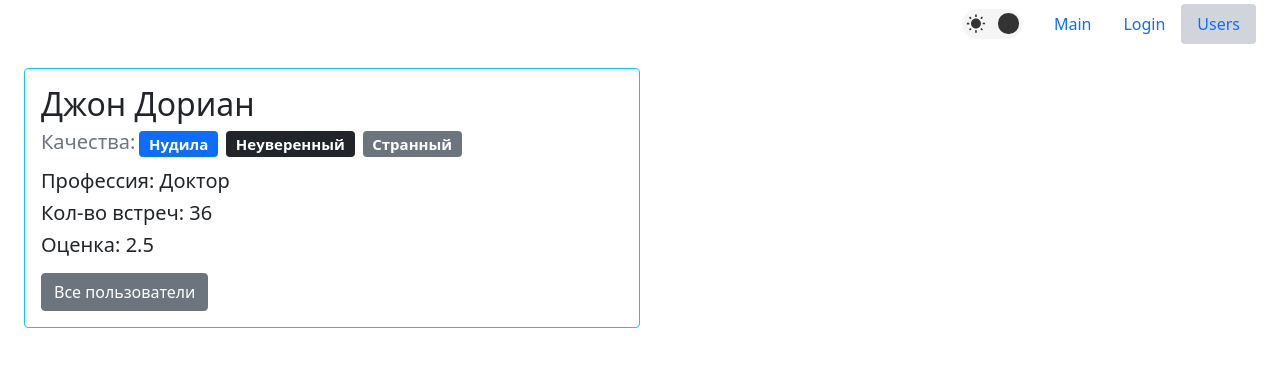
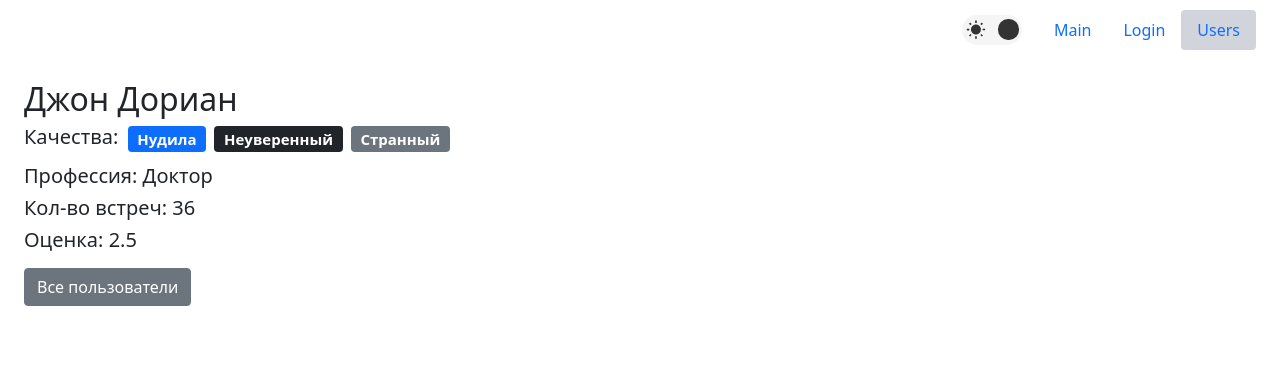
Before and after one commit to egolegegit/2_Frontend_lesson_2_1, a React (Create React App) app: page /users/67rdca3eeb7f6fgeed471815 in a window 1280 px wide. Shown: the top 366 px of the page. Built offline with nearby package versions, Linux system fonts and the light colour scheme; what @tailwindcss/typography would draw is missing.

Commit message:
fix styles for dak theme

```diff
--- a/src/app/components/navBar.jsx
+++ b/src/app/components/navBar.jsx
@@ -4,7 +4,7 @@ import ThemeToggle from './themetoggle/ThemeToggle'
 
 const NavBar = () => {
   return (
-    <div className="justify-end pt-1 nav pe-4 align-items-center">
+    <div className="justify-end pt-1 h-14 nav pe-4 align-items-center">
       <ThemeToggle />
       <NavLink
         exact
--- a/src/app/components/tableBody.jsx
+++ b/src/app/components/tableBody.jsx
@@ -17,7 +17,7 @@ const TableBody = ({ data, columns }) => {
   return (
     <tbody>
       {data.map((item) => (
-        <tr key={item._id}>
+        <tr key={item._id} className="dark:text-white dark:border-green-300 dark:hover:bg-gray-600 dark:hover:text-white" >
           {Object.keys(columns).map((column) => (
             <td className={columns[column].classname} key={column}>
               {renderContent(item, column)}
--- a/src/app/components/tableHeader.jsx
+++ b/src/app/components/tableHeader.jsx
@@ -16,7 +16,7 @@ const TableHeader = ({ onSort, selectedSort, columns, getThead }) => {
 
   return (
     <thead>
-      <tr className>
+      <tr className="dark:text-green-300">
         {Object.keys(columns).map((column) => (
           <th
             onClick={
--- a/src/app/components/userPage.jsx
+++ b/src/app/components/userPage.jsx
@@ -25,17 +25,26 @@ const UserPage = () => {
 
   if (user) {
     return (
-      <div className="p-4 d-flex flex-column vw-100 vh-100">
-        <div className="mb-3 card border-info w-50">
-          <div className="card-body">
+      <div className="flex flex-col w-full p-4 user-conteiner">
+        <div className="mb-3 w-50">
+          <div className="rounded dark:text-white">
             <h2 className="card-title">{user.name}</h2>
-            <h5 className="mb-2 card-subtitle text-muted">
-              Качества:
+            <h5 className="mb-2 card-subtitle dark:text-green-300">
+              <span className="dark:text-green-300">Качества: </span>
               <QualitiesList qualities={user.qualities} />
             </h5>
-            <h5>{`Профессия: ${user.profession.name}`}</h5>
-            <h5>{`Кол-во встреч: ${user.completedMeetings}`}</h5>
-            <h5>{`Оценка: ${user.rate}`}</h5>
+            <h5>
+              <span className="dark:text-green-300">Профессия: </span>
+              {`${user.profession.name}`}
+            </h5>
+            <h5>
+              <span className="dark:text-green-300">Кол-во встреч: </span>
+              {`${user.completedMeetings}`}
+            </h5>
+            <h5>
+              <span className="dark:text-green-300">Оценка: </span>
+              {`${user.rate}`}
+            </h5>
             {/* <Link className="mt-2 btn btn-secondary w-30" to="/users">
               Все пользователи
             </Link> */}
--- a/src/app/components/usersList.jsx
+++ b/src/app/components/usersList.jsx
@@ -91,7 +91,7 @@ const UsersList = () => {
 
     const renderTables = () => {
       return (
-        <div className="p-4 d-flex flex-column">
+        <div className="p-4 d-flex flex-column users-page-container">
           <SearchStatus count={userCount} />
           <div className="flex-row d-flex">
             <div className="d-flex flex-column me-4">
--- a/src/app/layouts/login.jsx
+++ b/src/app/layouts/login.jsx
@@ -1,7 +1,7 @@
 import React from 'react'
 const Login = () => {
   return (
-    <div className="fs-2 fw-bold d-flex align-items-center justify-content-center vw-100 vh-100 z-10 dark:text-white">
+    <div className="z-10 fs-2 fw-bold d-flex align-items-center justify-content-center dark:text-white login-page-container">
       Login
     </div>
   )
--- a/src/app/layouts/main.jsx
+++ b/src/app/layouts/main.jsx
@@ -1,7 +1,7 @@
 import React from 'react'
 const Main = () => {
   return (
-    <div className="fs-2 fw-bold d-flex align-items-center justify-content-center vh-100 dark:text-white">
+    <div className="h-screen fs-2 fw-bold d-flex align-items-center justify-content-center dark:text-white main-page-container">
       Main page
     </div>
   )
--- a/src/index.scss
+++ b/src/index.scss
@@ -25,3 +25,10 @@ code {
 #root {
   position: relative;
 }
+
+.user-conteiner,
+.main-page-container,
+.login-page-container,
+.users-page-container {
+  height: calc(100vh - theme('spacing.14'));
+}
```
